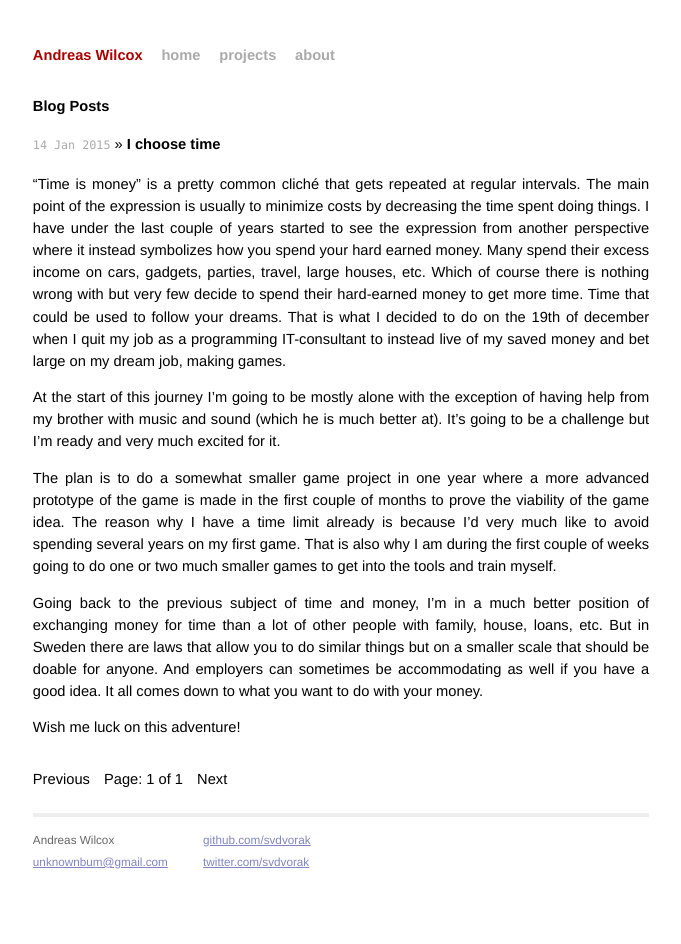
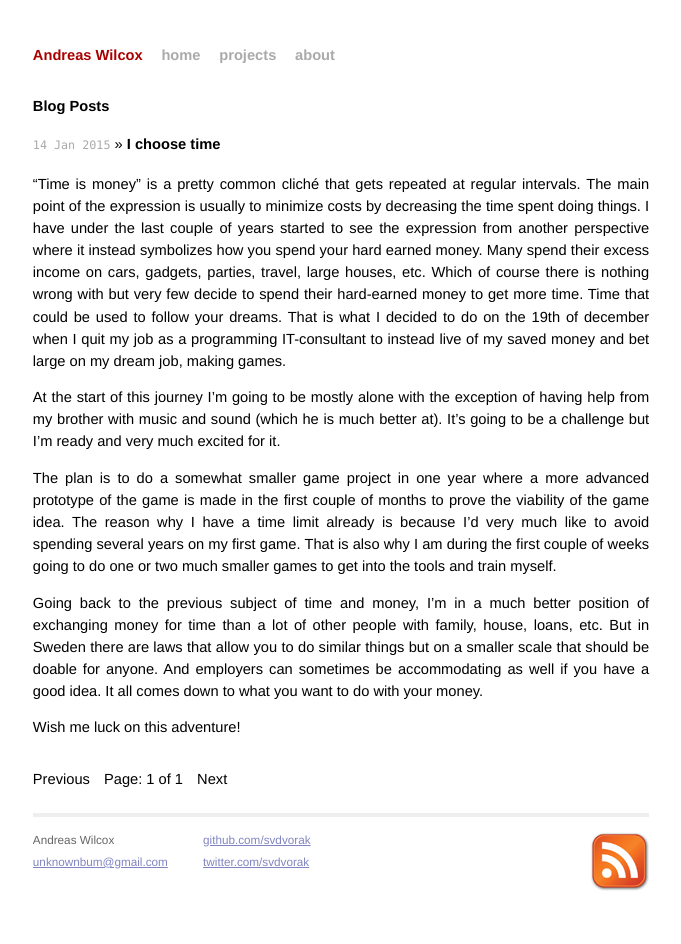
Before and after one commit to SvDvorak/svdvorak.github.io, a Jekyll site: the page built from index.html, in a window 1280 px wide. Shown: the whole page, without its empty margins (299-980 px from the left). Built offline with Jekyll 4.4.1, drawn with Linux system fonts in a browser that asks for light colours; Markdown is read by kramdown in place of the engine named in the settings; the list of posts is cut into pages by our own code.

Commit message:
Added RSS-link

```diff
--- a/_layouts/default.html
+++ b/_layouts/default.html
@@ -39,6 +39,11 @@
 						<a href="http://twitter.com/svdvorak/">twitter.com/svdvorak</a><br />
 					</p>
 				</div>
+				<div class="rss">
+			      <a href="http://feeds.feedburner.com/andreas-wilcox">
+			        <img src="/images/rss.png" alt="Subscribe to RSS Feed" />
+			      </a>
+				</div>
 			</div>
 		</div>
 	</body>
```
Also changed, not shown: images/rss.png (added).
